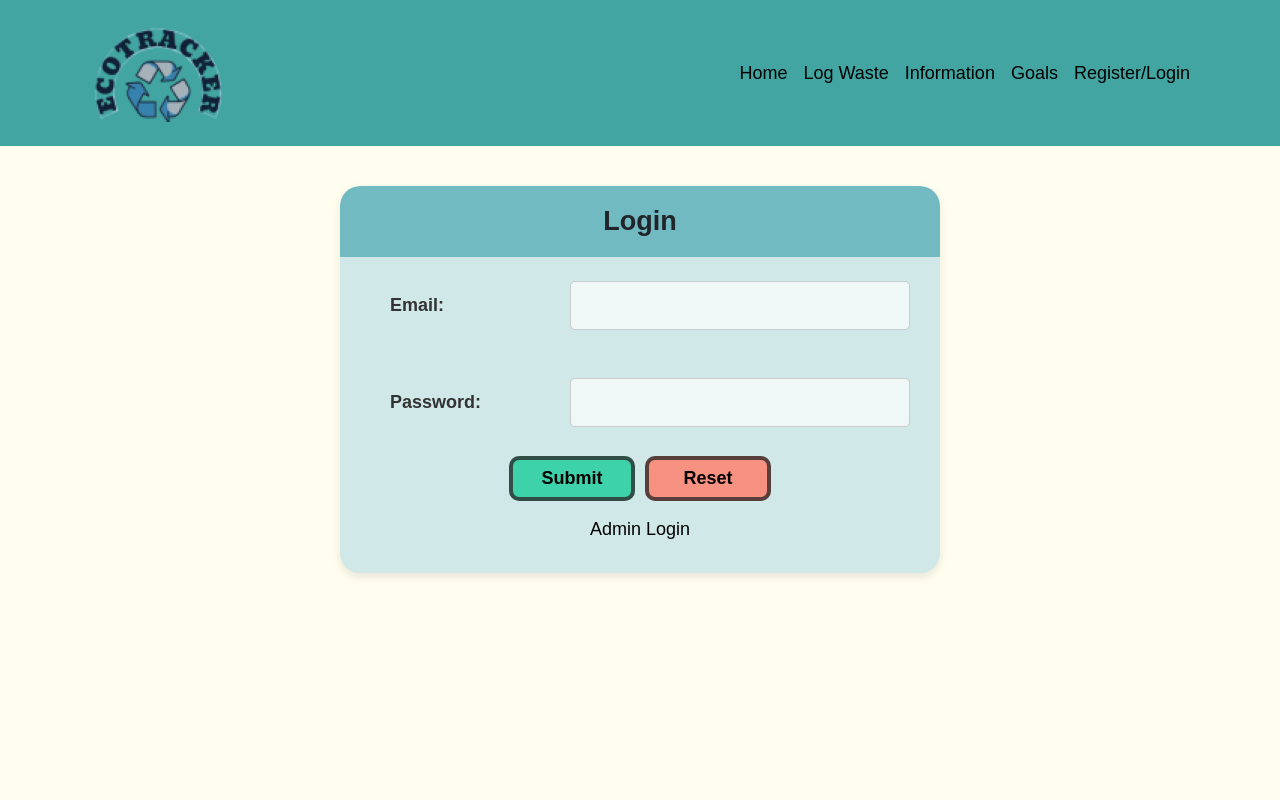
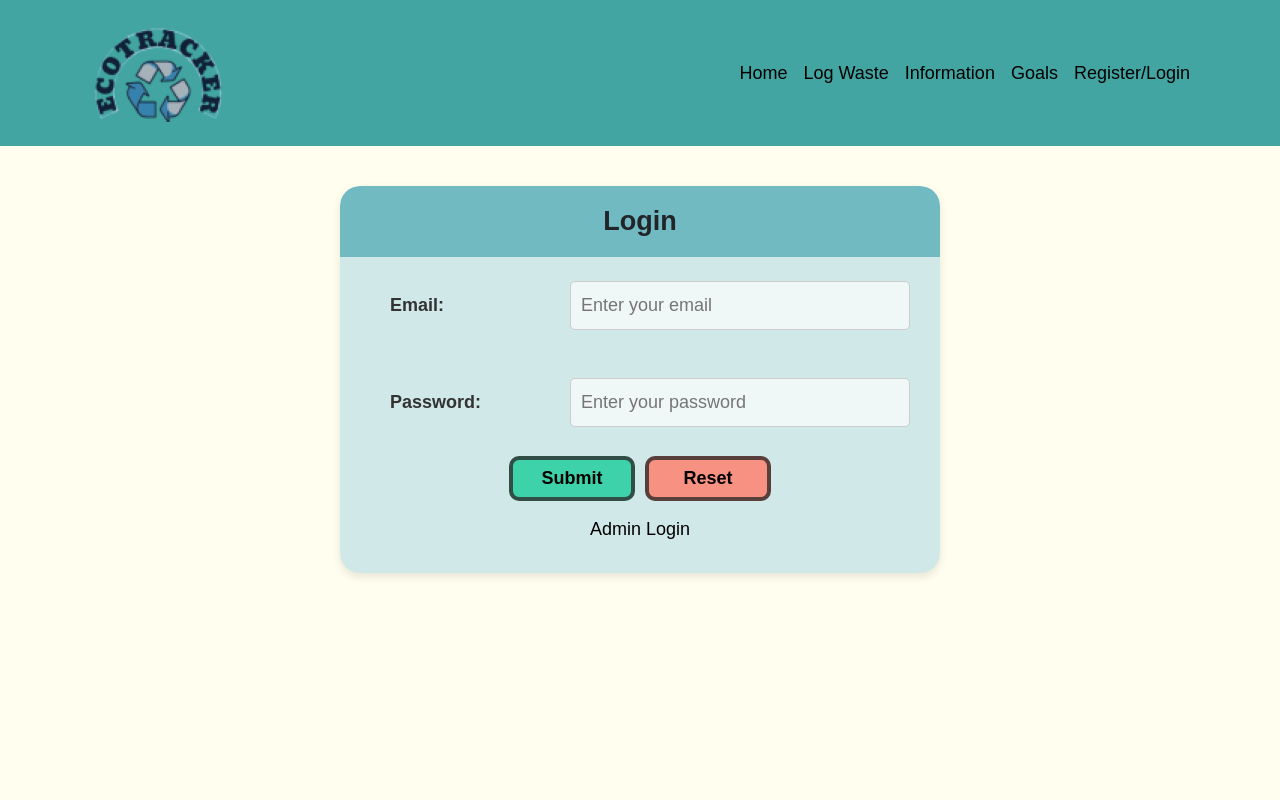
Before and after one commit to FionnOReilly/EcoTrack-GroupProject, a Vue app in the folder vue-frontend/: page /LoginPage in a window 1280 px wide. Shown: the top 800 px of the page. Built offline with nearby package versions, Linux system fonts and the light colour scheme; the HTML template or start-up script is replaced by a standard one.

Commit message:
working on login func

```diff
--- a/vue-frontend/src/components/LoginPage.vue
+++ b/vue-frontend/src/components/LoginPage.vue
@@ -1,25 +1,35 @@
 <template>
   <div class="wrapper">
-      <!-- Registration Form -->
+    <!-- Login Form -->
     <div class="Registercontainer">
-        <form class="register-form">
+      <form @submit.prevent="handleLogin" class="register-form">
         <legend>Login</legend>
 
         <div class="form-group">
           <label for="email">Email:</label>
-            <input type="email" id="email" name="email" required>
+          <input
+            type="email"
+            id="email"
+            v-model="email"
+            placeholder="Enter your email"
+            required
+          />
         </div>
 
         <div class="form-group">
           <label for="password">Password:</label>
-            <input type="password" id="password" name="password" required>
+          <input
+            type="password"
+            id="password"
+            v-model="password"
+            placeholder="Enter your password"
+            required
+          />
         </div>
 
-
-
         <div class="buttonContainer">
-              <input type="submit" value="Submit" class="contactButton" id="submitButton">
-              <input type="reset" value="Reset" class="contactButton" id="resetButton">
+          <input type="submit" value="Submit" class="contactButton" id="submitButton" />
+          <input type="reset" value="Reset" class="contactButton" id="resetButton" />
         </div>
 
         <router-link to="/AdminLogin" class="login-link">Admin Login</router-link>
@@ -28,14 +38,62 @@
   </div>
 </template>
 
+<script>
+import axiosInstance from "@/plugins/axios.js";
 
-    <script>
 export default {
-      name: 'LoginPage'
+  name: "LoginPage",
+  data() {
+    return {
+      email: "",
+      password: "",
+    };
+  },
+  methods: {
+    validateForm() {
+      if (!this.email.includes("@")) {
+        alert("Please enter a valid email address.");
+        return false;
+      }
+      if (this.password.length < 6) {
+        alert("Password must be at least 6 characters.");
+        return false;
+      }
+      return true;
+    },
+async handleLogin() {
+  if (!this.validateForm()) return;
 
+  console.log("Attempting login with:", this.email, this.password);
+  try {
+    const response = await axiosInstance.post("/login", {
+      email: this.email,
+      password: this.password,
+    });
+    console.log("Response from server:", response.data);
+
+    // Check for 'status' to handle success
+    if (response.data.status === 'success') {
+      // Save token and user data to localStorage (or sessionStorage)
+      localStorage.setItem('token', response.data.token);
+      localStorage.setItem('user', JSON.stringify(response.data.user));
+
+      alert("Login successful!");
+      this.$router.push("/dashboard"); // Redirect to dashboard after successful login
+    } else {
+      alert(response.data.error || "Invalid login credentials. Please try again.");
+    }
+  } catch (error) {
+    console.error("Login error:", error.response || error);
+    const errorMessage =
+      error.response?.data?.error || "Unable to connect to the server. Please try again later.";
+    alert(errorMessage);
+  }
+},
+  },
 };
+</script>
 
-    </script>
 
 <style scoped>
 .wrapper {
@@ -44,8 +102,6 @@
   justify-content: space-between;
   min-height: 100vh;
 }
-
-
 
 /* Responsive Styles */
 @media (max-width: 1200px) {
@@ -68,7 +124,6 @@
   .portfolio-img {
     max-width: 100%;
   }
-
 
   .custom-footer p {
     font-size: 0.9rem;
@@ -130,14 +185,12 @@
   text-align: center;
 }
 
-
 .form-group {
   display: flex;
   align-items: center;
   margin-bottom: 15px;
   padding-top: 15px;
 }
-
 
 label {
   display: block;
@@ -146,7 +199,6 @@
   min-width: 150px;
   color: #333;
   text-align: left;
-
 }
 
 input[type="text"],
@@ -158,7 +210,6 @@
   border-radius: 5px;
   background-color: #f0f8f7; /* Light input background */
   width: calc(100% - 160px); /* Adjust width to match form group width minus label width and margin */
-
   margin-left: 10px;
 }
 
@@ -177,20 +228,21 @@
   margin: 10px;
 }
 
-     #submitButton, #resetButton {
+#submitButton,
+#resetButton {
   padding: 5px;
-    margin:5px;
+  margin: 5px;
   width: 7em;
   font-weight: bold;
   color: black;
 }
 
-    #resetButton{
-      background-color:#F79181;
+#resetButton {
+  background-color: #f79181;
 }
 
-    #submitButton{
-      background-color: #3ED2AA
+#submitButton {
+  background-color: #3ed2aa;
 }
 
 #submitButton:hover {
```
Lines whose indentation alone changed are shown as unchanged.
